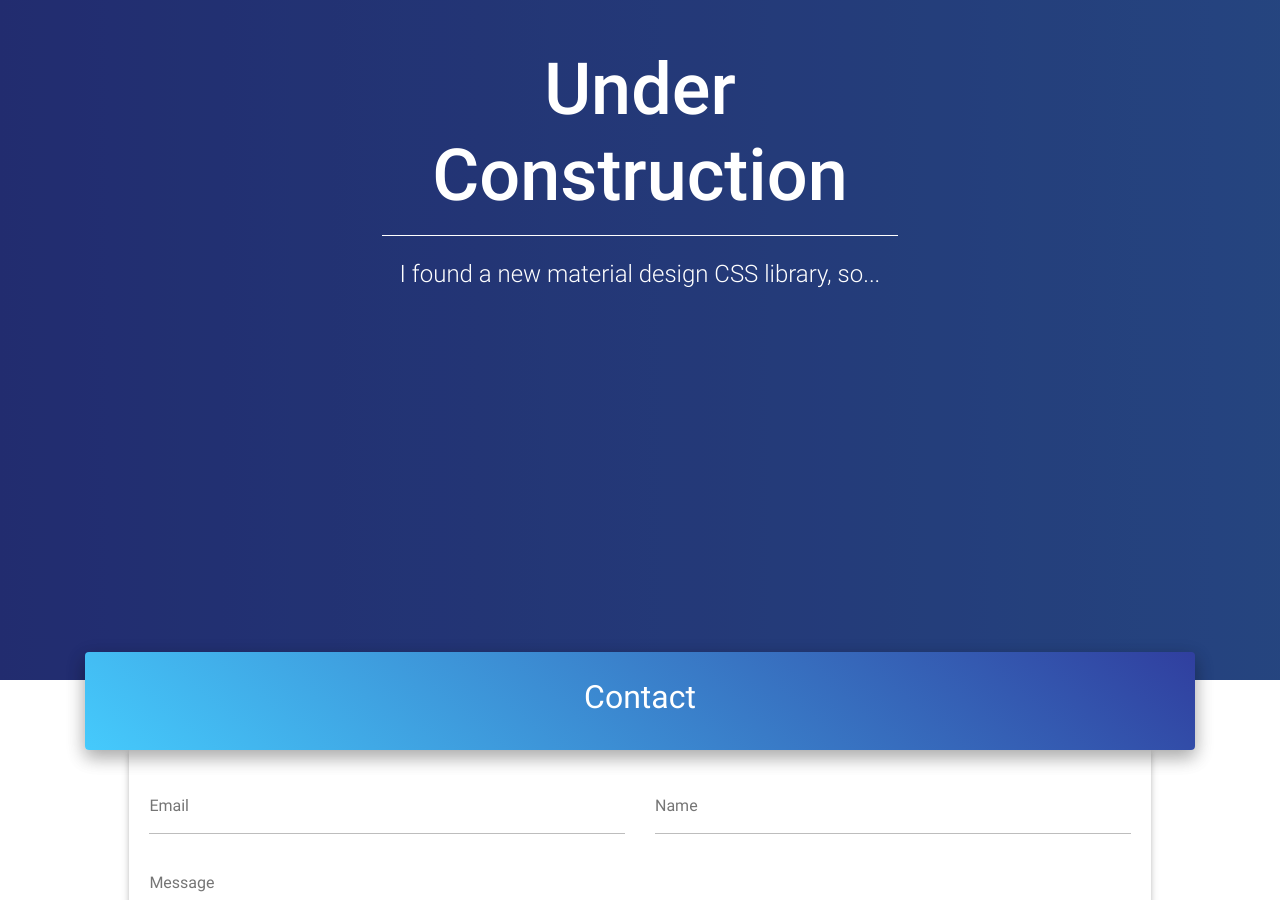
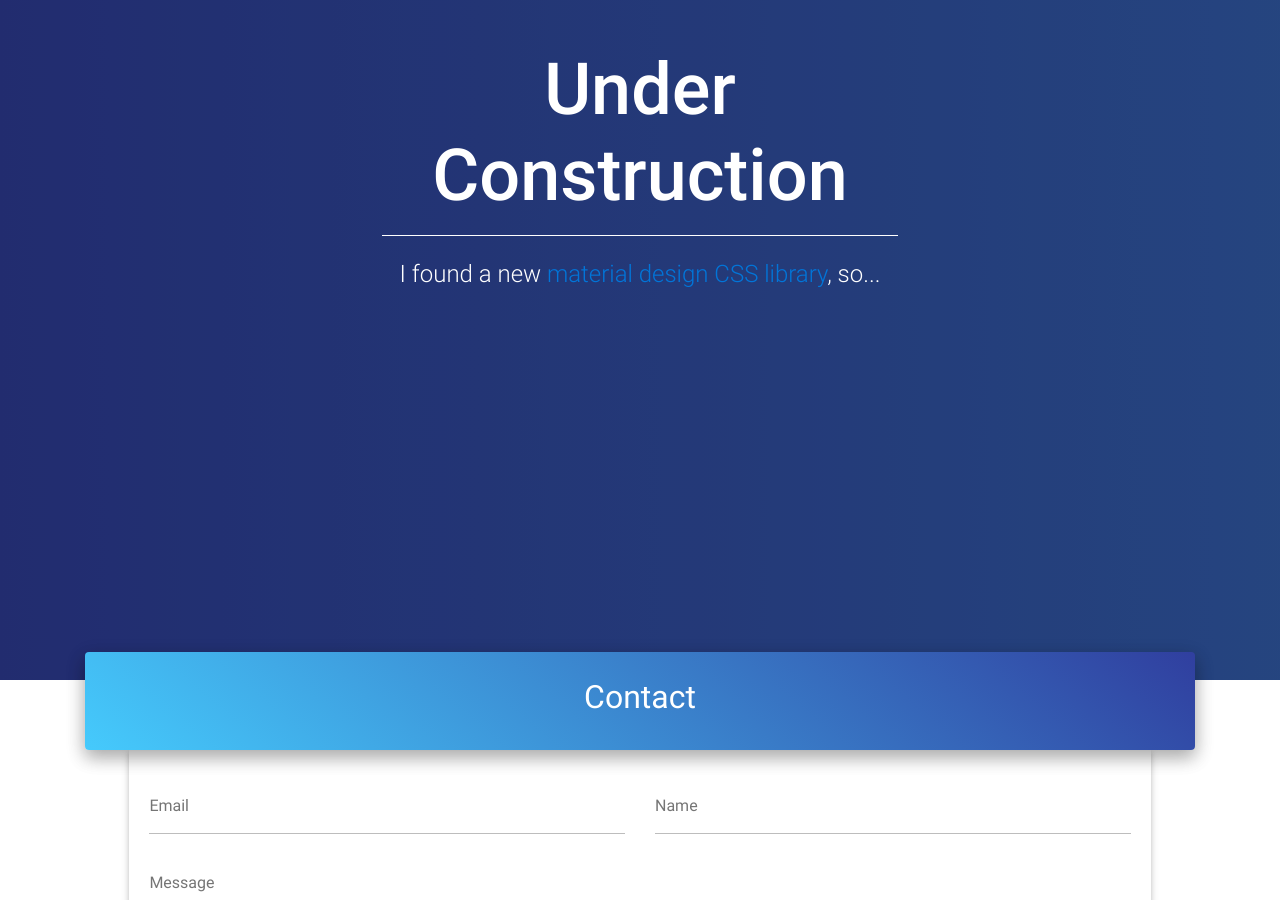
Before and after one commit to jonahsnider/jonahsnider.com, a Jekyll site: the page index.html, which Jekyll copies as it is, in a window 1280 px wide and 900 px high, scrolled down 320 px. Built offline with Jekyll 4.4.1, drawn with Linux system fonts in a browser that asks for light colours; nearby versions of some CDN libraries.

Commit message:
Add link to library

```diff
--- a/index.html
+++ b/index.html
@@ -80,7 +80,7 @@
             <hr class="hr-light">
 
             <!-- Description -->
-            <h4 class="white-text my-4">I found a new material design CSS library, so...</h4>
+            <h4 class="white-text my-4">I found a new <a href="https://mdbootstrap.com/">material design CSS library</a>, so...</h4>
           </div>
 
         </div>
```
